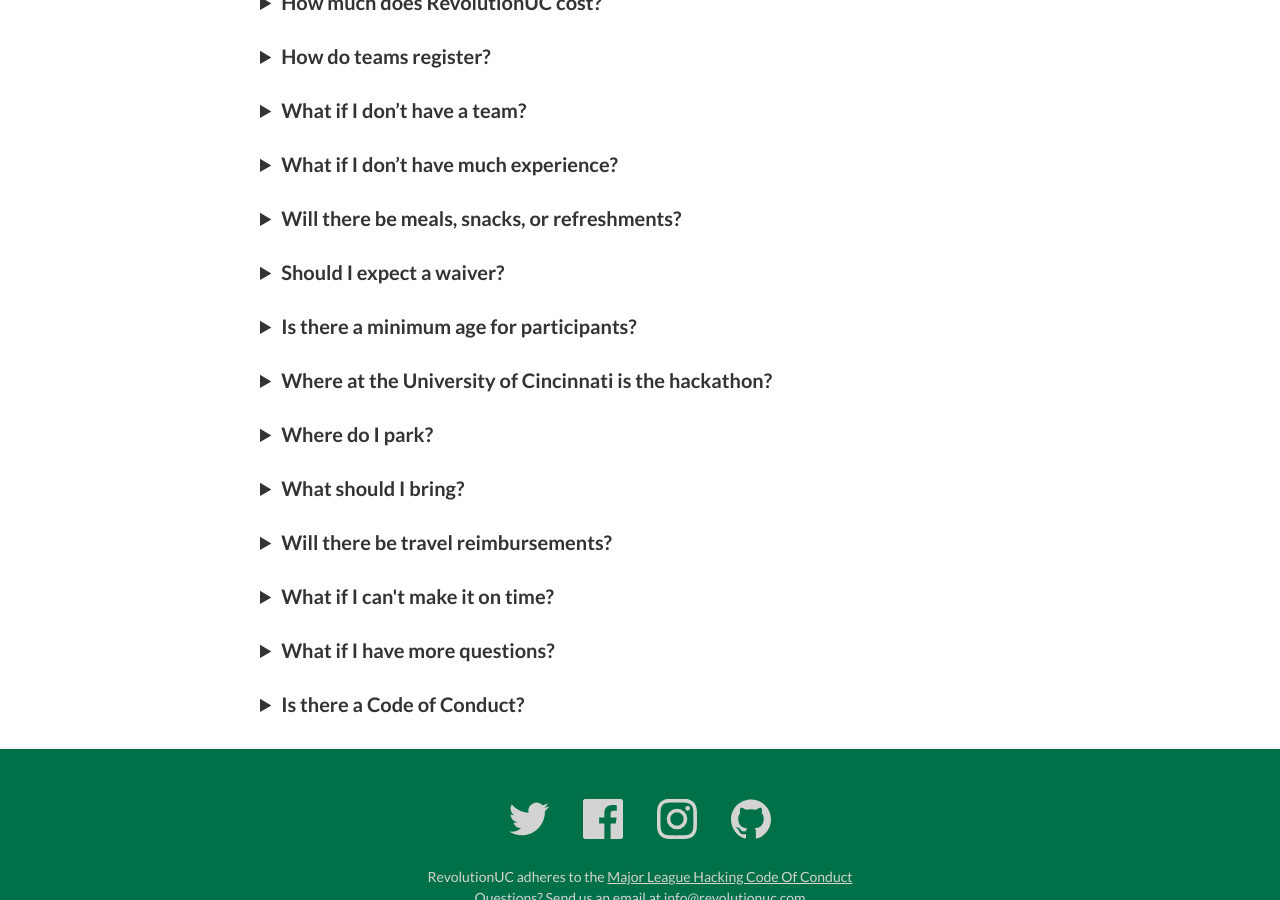
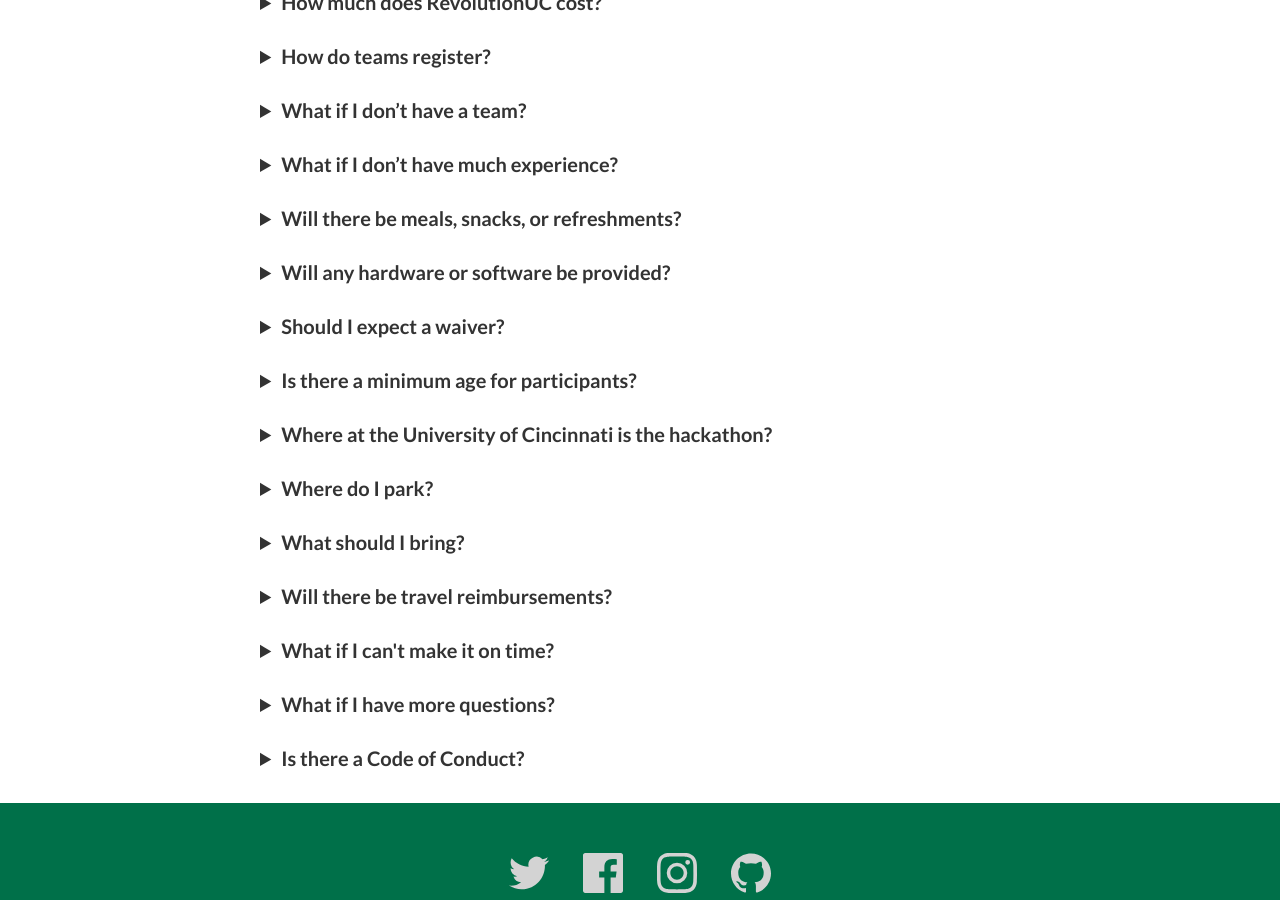
Before and after one commit to RevolutionUC/revolutionuc-frontend, a Jekyll site: the page built from faq.html, in a window 1280 px wide and 900 px high, scrolled down 791 px. Built offline with Jekyll 4.4.1, drawn with Linux system fonts in a browser that asks for light colours.

Commit message:
Update FAQ to include info about hardware and software

```diff
--- a/_data/faq.yml
+++ b/_data/faq.yml
@@ -29,6 +29,10 @@
 - q: Will there be meals, snacks, or refreshments?
   a: Of course! We know our hackers will be busy working so we will have free meals,
      snacks, and refreshments to keep you running through the night.
+
+- q: Will any hardware or software be provided?
+  a: Yes, you will be able to borrow hardware during the event from the [MLH Hardware Lab](https://hack.mlh.io/hardware/).
+     MLH will also be providing a selection of [software](https://hack.mlh.io/software/).
 
 - q: Should I expect a waiver?
   a: You betcha. Before any hacking begins we require you to sign a waiver which will be
```
